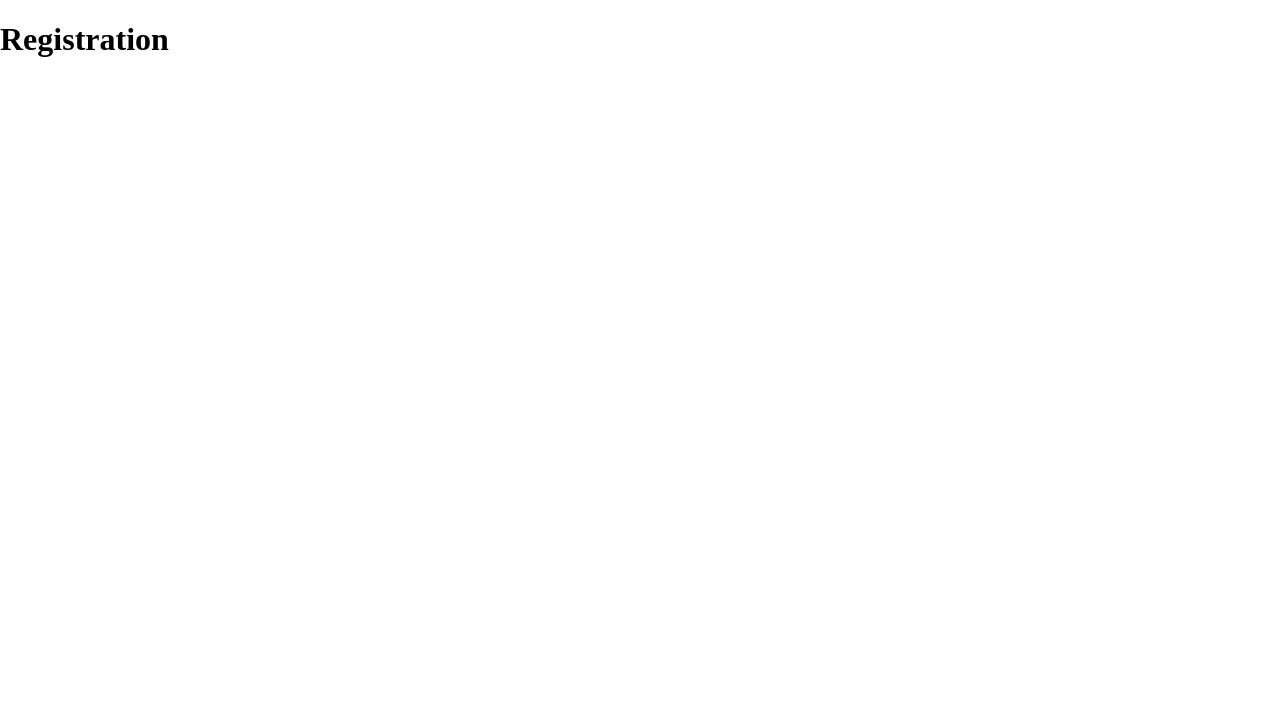
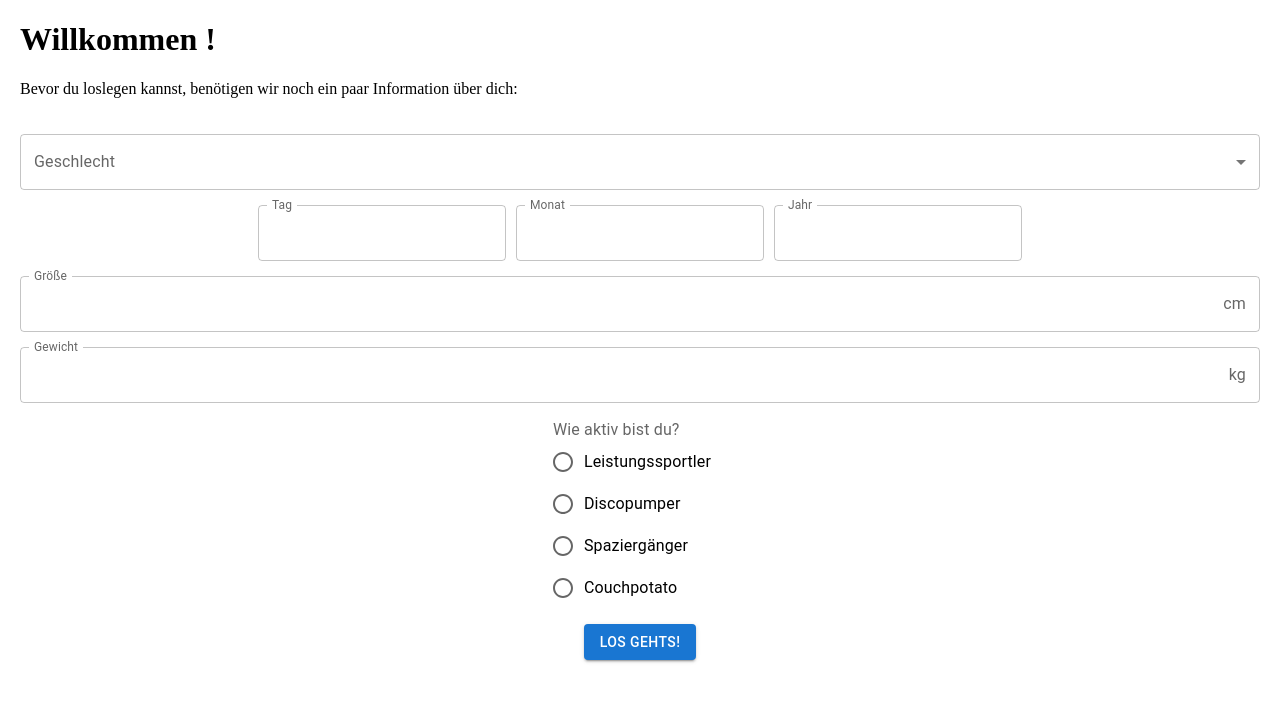
Before and after one commit to ingbeck/TrackMyMeal, a React (Vite) app in the folder frontend/: page /registration/1 in a window 1280 px wide. Shown: the top 702 px of the page. Built offline with nearby package versions, Linux system fonts and the light colour scheme; no server answers; the HTML template or start-up script is replaced by a standard one.

Commit message:
add form to create new user

```diff
--- a/frontend/src/App.tsx
+++ b/frontend/src/App.tsx
@@ -1,33 +1,57 @@
 import Layout from "./components/Layout.tsx";
 import {Route, Routes} from "react-router-dom";
 import StartScreen from "./pages/StartScreen.tsx";
-import {useEffect} from "react";
+import {useState} from "react";
 import axios from "axios";
+import RegistrationScreen from "./pages/RegistrationScreen.tsx";
+import {AppUser} from "./types/AppUser.ts";
+import {AppUserCreateDto} from "./types/AppUserCreateDto.ts";
 
 export default function App() {
 
-    useEffect(() => {
-        fetchMe()
-    }, []);
+    const[appUser, setAppUser] = useState<AppUser>({
+        id : "",
+        name : "",
+        birthdate : "",
+        age : 0,
+        avatarUrl : "",
+        gender: "",
+        height : 0,
+        weight : 0,
+        activityLevel : "",
+        bmr : 0,
+        bmrWithActivity : 0,
+        isNewUser : false
+    })
+
 
     function login(){
         const host = window.location.host === 'localhost:5173' ? 'http://localhost:8080' : window.location.origin
         window.open(host + "/oauth2/authorization/google", "_self")
     }
 
-    function fetchMe(){
-        axios.get("/api/users/me")
+    function getAppUser(id:string | undefined){
+        axios.get("/api/users/" + id)
             .then(response => {
+                setAppUser(response.data)
                 console.log(response.data)
             })
     }
 
+    function createUser(id:string | undefined, appUserCreateDto:AppUserCreateDto){
+        axios.put("/api/users/" + id, appUserCreateDto)
+            .then(response => {
+                setAppUser(response.data)
+                console.log(response.data)
+            })
+            .catch(error => console.log(error.message))
+    }
 
     return (
       <Layout>
           <Routes>
               <Route path={"/"} element={<StartScreen login={login}/>}/>
-              <Route path={"/registration/:id"} element={<h1>Registration</h1>}/>
+              <Route path={"/registration/:id"} element={<RegistrationScreen getUser={getAppUser} createUser={createUser} appUser={appUser}/>}/>
           </Routes>
       </Layout>
   )
--- /dev/null
+++ b/frontend/src/pages/RegistrationScreen.css
@@ -0,0 +1,15 @@
+.regscreen-caption-wrapper{
+    margin: 0 20px 0 20px;
+}
+.regscreen-form{
+    padding: 20px;
+    display: flex;
+    flex-direction: column;
+    align-items: center;
+    gap: 15px;
+}
+
+.regscreen-form-date-wrapper{
+    display: flex;
+    gap: 10px
+}
--- /dev/null
+++ b/frontend/src/pages/RegistrationScreen.tsx
@@ -0,0 +1,194 @@
+
+import {AppUser} from "../types/AppUser.ts";
+import {useParams} from "react-router-dom";
+import {
+    Button,
+    FormControl,
+    FormControlLabel, FormLabel, InputAdornment,
+    InputLabel,
+    MenuItem,
+    Radio,
+    RadioGroup,
+    Select, SelectChangeEvent, TextField,
+} from "@mui/material";
+import {ChangeEvent, useEffect, useState} from "react";
+import "./RegistrationScreen.css"
+import {AppUserCreateDto} from "../types/AppUserCreateDto.ts";
+
+type RegistrationScreenProps = {
+    getUser : (id:string | undefined) => void,
+    createUser : (id:string | undefined, appUserCreateDto:AppUserCreateDto) => void,
+    appUser : AppUser
+}
+
+type FormInput = {
+    birthdateDay:number,
+    birthdateMonth:number,
+    birthdateYear:number,
+    gender : string,
+    height : number,
+    weight : number,
+    activityLevel : string
+}
+
+export default function RegistrationScreen(props: Readonly<RegistrationScreenProps>) {
+
+    const params = useParams()
+    const initialFormData:FormInput = {
+        birthdateDay:0,
+        birthdateMonth:0,
+        birthdateYear:0,
+        gender:"",
+        height: 0,
+        weight: 0,
+        activityLevel: ""
+    }
+    const[formData, setFormData] = useState<FormInput>(initialFormData)
+
+
+    useEffect(() => {
+        props.getUser(params.id)
+    }, [params.id]);
+
+    function handleChange(event: ChangeEvent<HTMLInputElement>){
+        const value = event.target.value;
+        const name = event.target.name;
+
+        setFormData({
+            ...formData,
+            [name]: value
+        })
+        console.log(formData);
+    }
+
+    function handleSelectChange(event: SelectChangeEvent<HTMLSelectElement>){
+        const value = event.target.value;
+        const name = event.target.name;
+
+        setFormData({
+            ...formData,
+            [name]: value
+        })
+        console.log(formData)
+    }
+
+    // @ts-ignore
+    function handleOnSubmit(e){
+        const appUserCreateDto:AppUserCreateDto = {
+            birthdate : formData.birthdateDay+"."+formData.birthdateMonth+"."+formData.birthdateYear,
+            gender : formData.gender,
+            height : Number(formData.height),
+            weight : Number(formData.weight),
+            activityLevel : formData.activityLevel
+        }
+        props.createUser(params.id, appUserCreateDto)
+        e.preventDefault()
+    }
+
+
+    return (
+        <div>
+            <div className={"regscreen-caption-wrapper"}>
+                <h1>Willkommen {props.appUser.name}!</h1>
+                <p>Bevor du loslegen kannst, benötigen wir noch ein paar Information über dich:</p>
+            </div>
+            <form className={"regscreen-form"} onSubmit={handleOnSubmit}>
+                <FormControl fullWidth>
+                    <InputLabel id="demo-simple-select-label">Geschlecht</InputLabel>
+                    <Select
+                        labelId="demo-simple-select-label"
+                        id="demo-simple-select"
+                        label="Geschlecht"
+                        name={"gender"}
+                        onChange={handleSelectChange}
+                    >
+                        <MenuItem value={"MALE"}>männlich</MenuItem>
+                        <MenuItem value={"FEMALE"}>weiblich</MenuItem>
+                    </Select>
+                </FormControl>
+                <div className={"regscreen-form-date-wrapper"}>
+                    <TextField
+                        id="filled-number"
+                        label="Tag"
+                        type="number"
+                        InputLabelProps={{
+                            shrink: true,
+                        }}
+                        variant="outlined"
+                        name={"birthdateDay"}
+                        onChange={handleChange}
+                    />
+                    <TextField
+                        id="filled-number"
+                        label="Monat"
+                        type="number"
+                        InputLabelProps={{
+                            shrink: true,
+                        }}
+                        variant="outlined"
+                        name={"birthdateMonth"}
+                        onChange={handleChange}
+                    />
+                    <TextField
+                        id="filled-number"
+                        label="Jahr"
+                        type="number"
+                        InputLabelProps={{
+                            shrink: true,
+                        }}
+                        variant="outlined"
+                        name={"birthdateYear"}
+                        onChange={handleChange}
+                    />
+                </div>
+                <FormControl fullWidth>
+                <TextField
+                    id="filled-number"
+                    label="Größe"
+                    type="number"
+                    InputLabelProps={{
+                        shrink: true,
+                    }}
+                    InputProps={{
+                        endAdornment: <InputAdornment position="end">cm</InputAdornment>
+                    }}
+                    variant="outlined"
+                    name={"height"}
+                    onChange={handleChange}
+                />
+                </FormControl>
+                <FormControl fullWidth>
+                <TextField
+                    id="filled-number"
+                    label="Gewicht"
+                    type="number"
+                    InputLabelProps={{
+                        shrink: true,
+                    }}
+                    InputProps={{
+                        endAdornment: <InputAdornment position="end">kg</InputAdornment>
+                    }}
+                    variant="outlined"
+                    name={"weight"}
+                    onChange={handleChange}
+                />
+                </FormControl>
+                <FormControl>
+                    <FormLabel id="demo-radio-buttons-group-label">Wie aktiv bist du?</FormLabel>
+                <RadioGroup
+                    aria-labelledby="demo-radio-buttons-group-label"
+                    defaultValue="female"
+                    name="activityLevel"
+                    onChange={handleChange}
+                >
+                    <FormControlLabel value="ATHLETE" control={<Radio />} label="Leistungssportler" />
+                    <FormControlLabel value="PUMPER" control={<Radio />} label="Discopumper" />
+                    <FormControlLabel value="PEDESTRIAN" control={<Radio />} label="Spaziergänger" />
+                    <FormControlLabel value="COUCHPOTATO" control={<Radio />} label="Couchpotato" />
+                </RadioGroup>
+                </FormControl>
+                <Button variant={"contained"} type={"submit"}>Los gehts!</Button>
+            </form>
+        </div>
+    );
+}
--- a/frontend/src/types/AppUser.ts
+++ b/frontend/src/types/AppUser.ts
@@ -1,6 +1,7 @@
 export type AppUser = {
     id : string,
     name : string,
+    birthdate : string,
     age : number,
     avatarUrl : string,
     gender : string,
--- /dev/null
+++ b/frontend/src/types/AppUserCreateDto.ts
@@ -0,0 +1,7 @@
+export type AppUserCreateDto = {
+    birthdate : string,
+    gender : string,
+    height : number,
+    weight : number,
+    activityLevel : string,
+}
```
